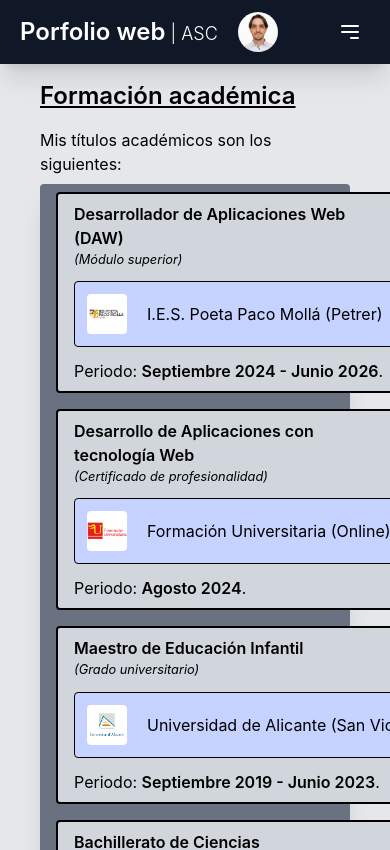
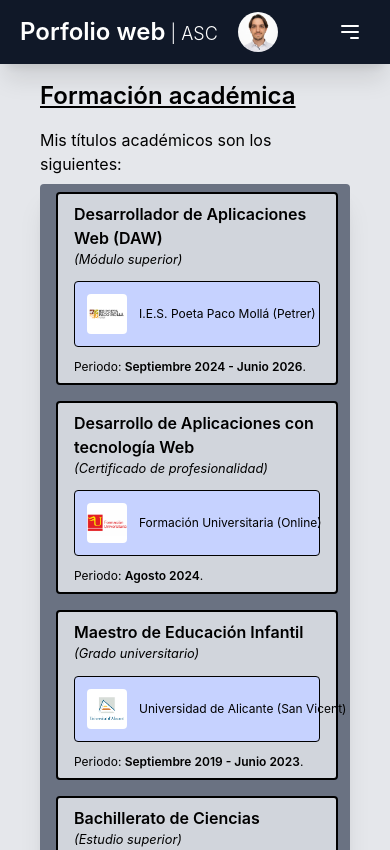
Before and after one commit to gh-asc99/Portfolio-Web-ASC, a React (Vite) app: page /formacion-academica in a window 390 px wide. Shown: the top 850 px of the page. Built offline with nearby package versions, Linux system fonts and the light colour scheme.

Commit message:
Ajustes de ancho de componentes Experiencia y Titulo realizados

```diff
--- a/src/components/components/Experiencia.jsx
+++ b/src/components/components/Experiencia.jsx
@@ -22,9 +22,9 @@ const Experiencia = (props) => {
         </div>
 
       </div>
-      <div className="flex flex-col gap-5 w-80">
+      <div className="flex flex-col gap-5 w-auto md:w-1/4">
         <NombreIcono nombre={props.empresa} icono={props.logo} />
-        <p>
+        <p className="text-xs md:text-base">
           Desde <span className="font-semibold">{props.fechaInicio}</span> hasta <span className="font-semibold">{props.fechaFinal}</span>.
         </p>
       </div>
--- a/src/components/components/NombreIcono.jsx
+++ b/src/components/components/NombreIcono.jsx
@@ -3,13 +3,13 @@ import React from "react";
 const NombreIcono = (props) => {
   return (
     <div className="border p-3 rounded-sm border-solid bg-indigo-200">
-      <div className="flex gap-5 w-auto items-center">
+      <div className="flex gap-3 md:gap-5 w-auto items-center">
         <img
           src={props.icono}
           alt={`Logo de ${props.nombre}`}
           className="rounded-sm bg-white w-10 h-10"
         />
-        <p className="w-full inline whitespace-nowrap">{props.nombre}</p>
+        <p className="w-full inline text-xs md:text-base whitespace-nowrap">{props.nombre}</p>
       </div>
     </div>
   );
--- a/src/components/components/Titulo.jsx
+++ b/src/components/components/Titulo.jsx
@@ -14,7 +14,7 @@ const Titulo = (props) => {
             <NombreIcono nombre={props.lugar} icono={props.logo} />
         </div>
 
-        <p>
+        <p className='text-xs md:text-base'>
           Periodo: <span className="font-semibold">{props.periodo}</span>.
         </p>
       </div>
```
